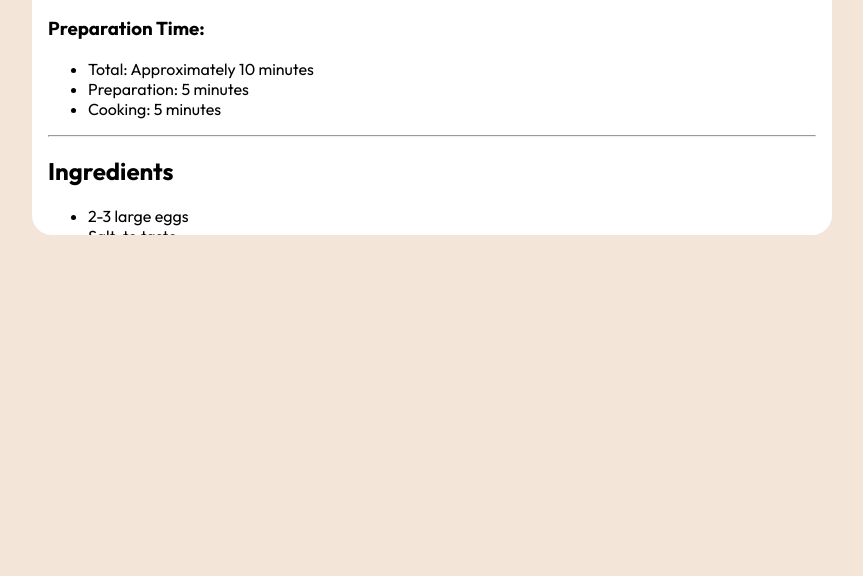
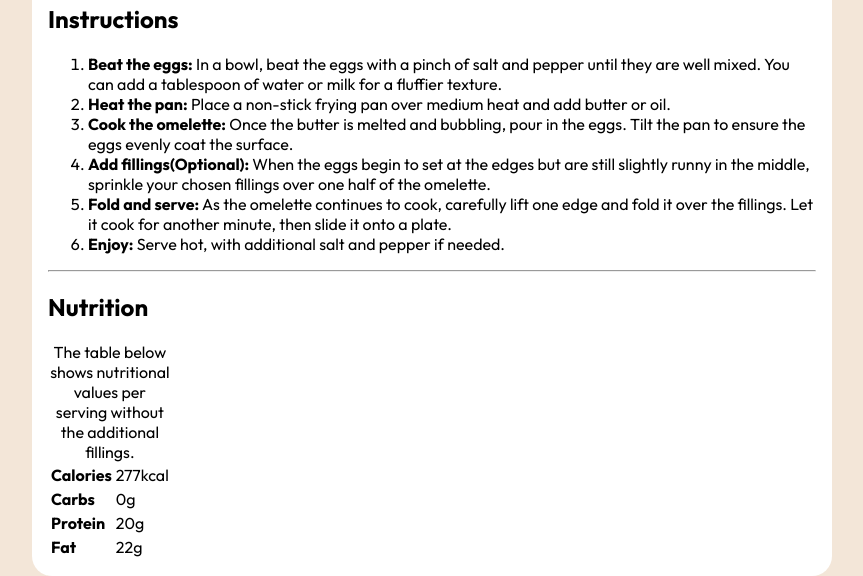
Before and after one commit to Lalalaloo/Recipe-Page, a plain HTML site: page index.html in a window 1280 px wide. Shown: the part 525-1101 px from the top of the page, without its empty margins (208-1071 px from the left). Before the commit the page ends 800 px from the top, so only its background shows below. Drawn offline with Linux system fonts and the light colour scheme.

Commit message:
Update style.css

```diff
--- a/style.css
+++ b/style.css
@@ -29,15 +29,17 @@ main {
 }
 
 article {
+    margin-top:
     width: 90%;
     max-width: 800px;
-    height: 90%;
+    height: auto;
     background-color: white;
     border-radius: 20px;
     padding: 1rem;
     box-sizing: border-box;
     text-align: left;
     overflow: hidden;
+
 }
 
 .Cover {
```
